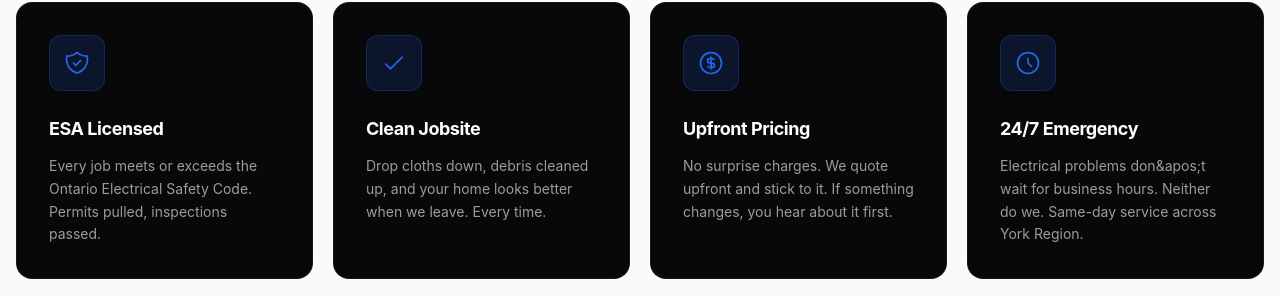
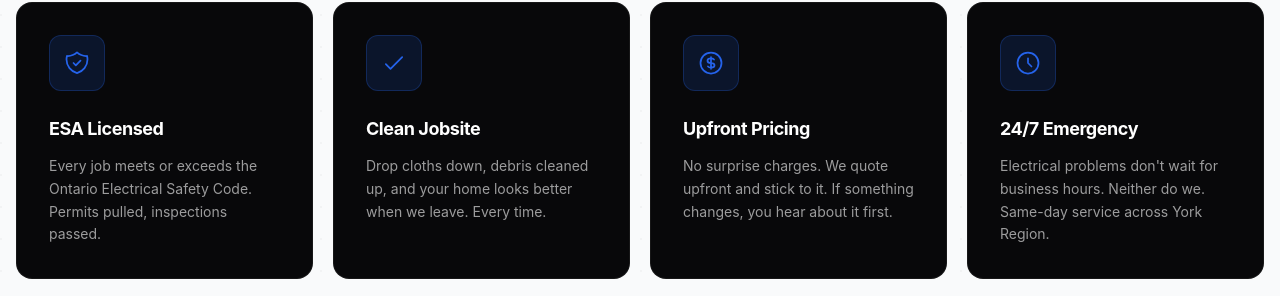
Before and after one commit to staybookt/tce-website, a Next.js app: page / in a window 1280 px wide. Shown: the part 4543-4839 px from the top of the page. Built offline with nearby package versions, Linux system fonts and the light colour scheme.

Commit message:
fix: apostrophe rendering in 24/7 Emergency card

```diff
--- a/src/app/page.tsx
+++ b/src/app/page.tsx
@@ -198,7 +198,7 @@ export default function Home() {
               },
               {
                 title: '24/7 Emergency',
-                desc: 'Electrical problems don&apos;t wait for business hours. Neither do we. Same-day service across York Region.',
+                desc: "Electrical problems don't wait for business hours. Neither do we. Same-day service across York Region.",
                 icon: (
                   <svg viewBox="0 0 24 24" className="w-7 h-7" fill="none" stroke="currentColor" strokeWidth="1.5">
                     <path strokeLinecap="round" strokeLinejoin="round" d="M12 8v4l3 3m6-3a9 9 0 11-18 0 9 9 0 0118 0z" />
```
